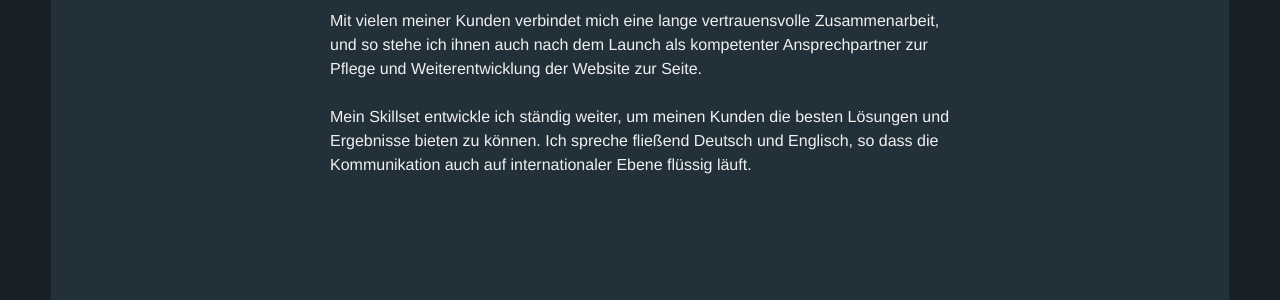
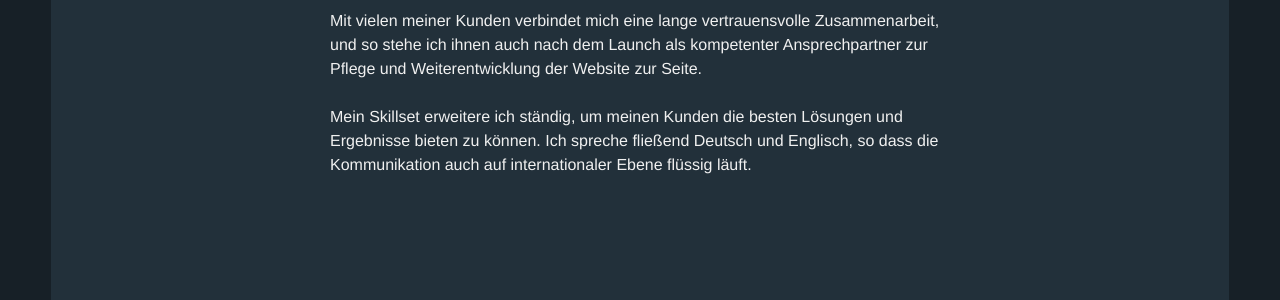
Before and after one commit to rschach/ichzweinull, a Jekyll site: the page built from index.html, in a window 1280 px wide and 900 px high, scrolled down 2408 px. Shown: the part 152-452 px from the top of the window. Built offline with Jekyll 4.4.1, drawn with Linux system fonts in a browser that asks for light colours; nearby versions of some CDN libraries; some web fonts are replaced.

Commit message:
About content final

```diff
--- a/_includes/about.html
+++ b/_includes/about.html
@@ -8,7 +8,7 @@
   <article class="content-container">
     <p>Ich gestalte und entwickle erfolgreiche responsive Websites für Unternehmen, Selbstständige, Locations und Künstler. Mein Angebot umfasst den gesamten Prozess vom ersten Entwurf über Design und Layout bis zur Umsetzung und Fertigstellung.</p>
     <p>Mit vielen meiner Kunden verbindet mich eine lange vertrauensvolle Zusammenarbeit, und so stehe ich ihnen auch nach dem Launch als kompetenter Ansprechpartner zur Pflege und Weiterentwicklung der Website zur Seite.</p>
-    <p>Mein Skillset entwickle ich ständig weiter, um meinen Kunden die besten Lösungen und Ergebnisse bieten zu können. Ich spreche fließend Deutsch und Englisch, so dass die Kommunikation auch auf internationaler Ebene flüssig läuft.</p>
+    <p>Mein Skillset erweitere ich ständig, um meinen Kunden die besten Lösungen und Ergebnisse bieten zu können. Ich spreche fließend Deutsch und Englisch, so dass die Kommunikation auch auf internationaler Ebene flüssig läuft.</p>
     <p></p>
   </article>
   {% include clients.html %}
```
